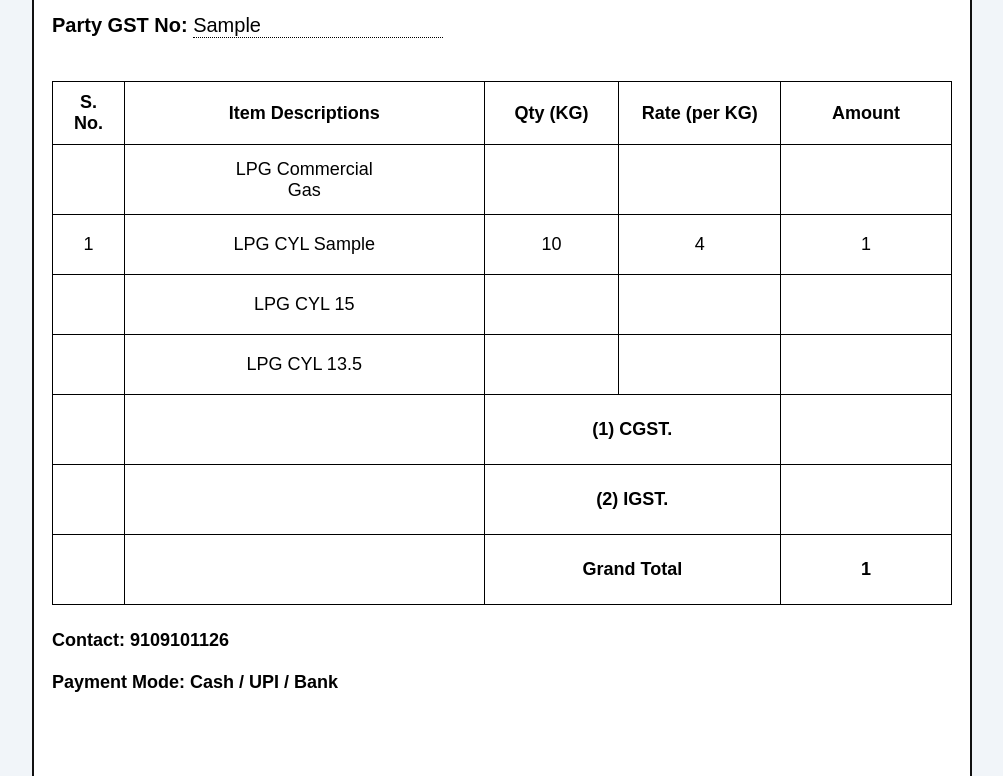
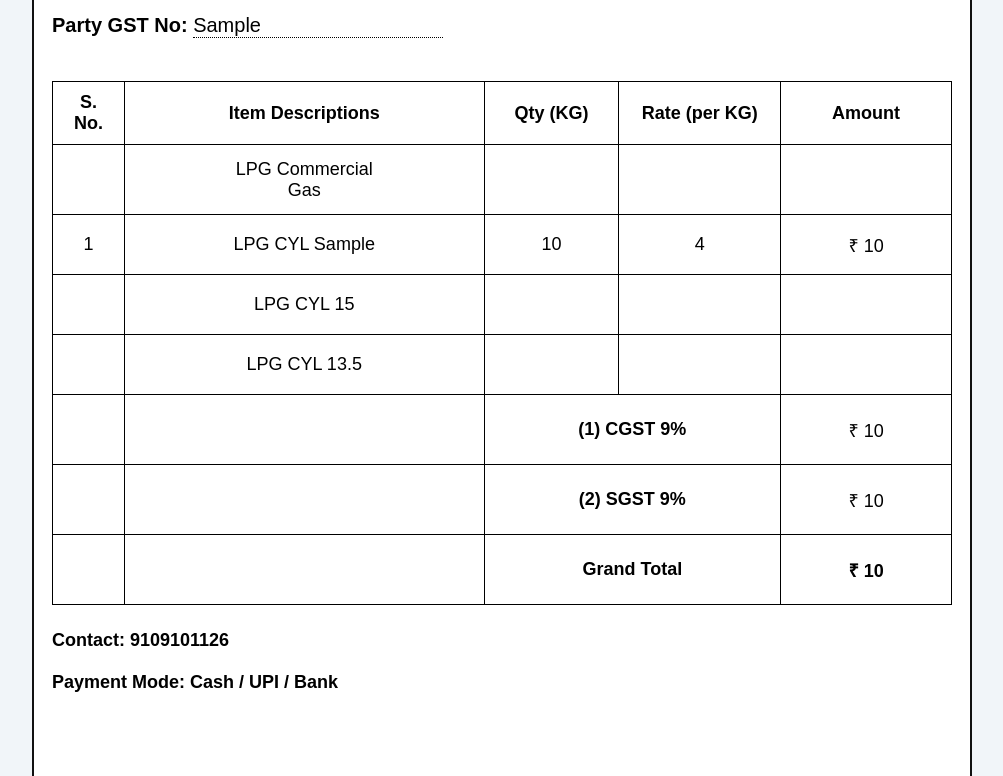
Before and after one commit to ankitshrotriya2202-rgb/go_gas, a Flask app: template templates/booking_receipt.html in a window 1280 px wide. Shown: the part 327-1103 px from the top of the page, without its empty margins (138-1141 px from the left). Run offline with Flask 3, Linux system fonts and the light colour scheme; tables that the repository leaves empty hold one stand-in row (values such as "Sample post"); the template is opened without the code that fills it: values that come from a table or form of the project are taken from there, most other values are stand-ins (such as "Sample title", 1, 10 or a date in 2020).

Commit message:
Update booking_receipt.html

```diff
--- a/templates/booking_receipt.html
+++ b/templates/booking_receipt.html
@@ -400,7 +400,7 @@
 
             <td>
 
-                {{ total_amount }}
+                ₹ {{ basic_amount }}
 
             </td>
 
@@ -453,12 +453,16 @@
     <td colspan="2">
 
         <strong>
-                    (1) CGST.
+            (1) CGST 9%
         </strong>
 
     </td>
 
-            <td></td>
+    <td>
+
+        ₹ {{ cgst_amount }}
+
+    </td>
 
 </tr>
 
@@ -471,12 +475,16 @@
     <td colspan="2">
 
         <strong>
-                    (2) IGST.
+            (2) SGST 9%
         </strong>
 
     </td>
 
-            <td></td>
+    <td>
+
+        ₹ {{ sgst_amount }}
+
+    </td>
 
 </tr>
 
@@ -499,9 +507,7 @@
             <td>
 
                 <strong>
-
-                    {{ total_amount }}
-
+    ₹ {{ grand_total }}
 </strong>
 
             </td>
```
Lines whose indentation alone changed are shown as unchanged.
